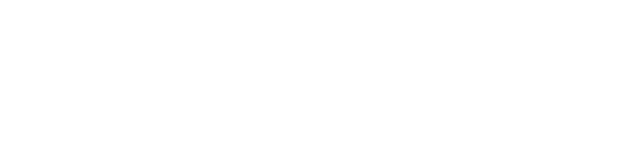
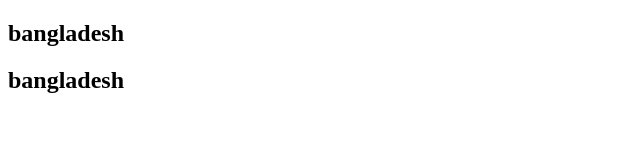
Before and after one commit to mdabushayem62/my-first-github-repo, a plain HTML site: page index.html in a window 1280 px wide. Shown: the whole page, without its empty margins (0-640 px from the left). Drawn offline with Linux system fonts and the light colour scheme.

Commit message:
bangladesh

```diff
--- a/index.html
+++ b/index.html
@@ -6,6 +6,11 @@
     <title> my first github repo </title>
 </head>
 <body>
+    <head>
+
+        <h2>bangladesh</h2>
+        <h2>bangladesh</h2>
+    </head>
 
 </body>
 </html>
```
